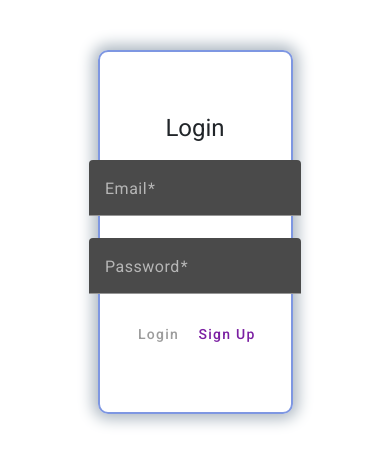
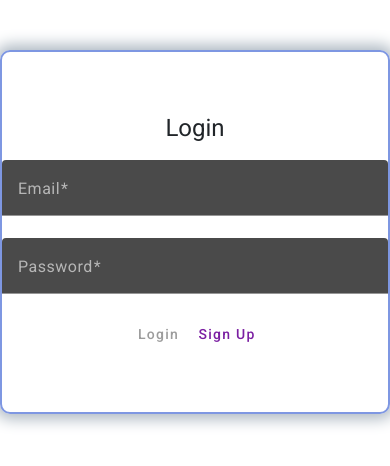
Before and after one commit to ipykalo/Features, an Angular app: page /login in a window 390 px wide. Shown: the top 466 px of the page. Built offline with nearby package versions, Linux system fonts and the light colour scheme.

Commit message:
fixed layot for mobile devices

```diff
--- a/src/app/login/login.component.scss
+++ b/src/app/login/login.component.scss
@@ -25,3 +25,17 @@
     }
   }
 }
+
+@media (max-width: 600px) {
+  :host {
+    .container {
+      width: 100%;
+
+      form {
+        mat-form-field {
+          width: 100%;
+        }
+      }
+    }
+  }
+}
```
